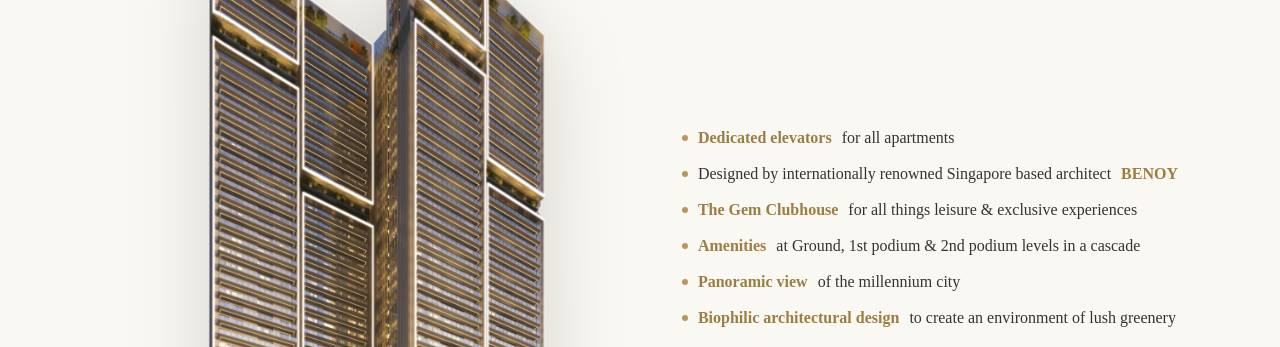
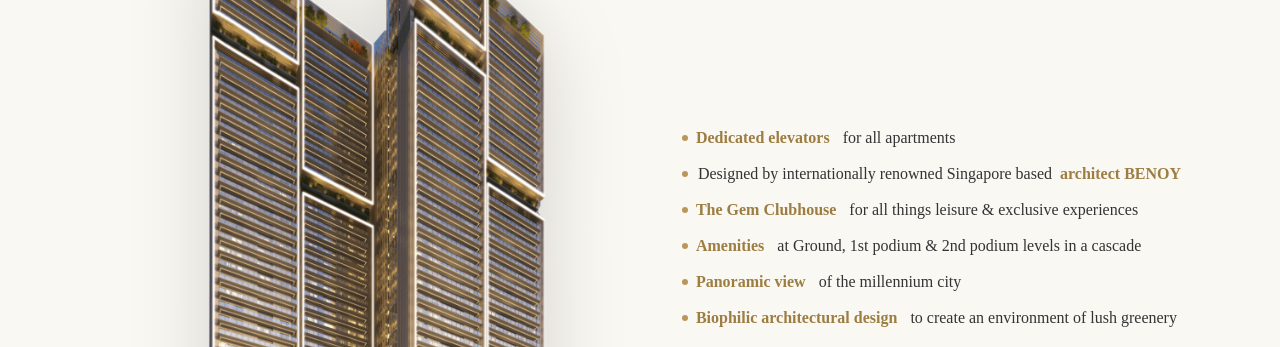
Before and after one commit to vibhu2208/twin-tower, a plain HTML site: page index.html in a window 1280 px wide. Shown: the part 1320-1667 px from the top of the page. Drawn offline with Linux system fonts and the light colour scheme; a web font is replaced by a local one.

Commit message:
fully fixed the about section.

```diff
--- a/index.html
+++ b/index.html
@@ -98,7 +98,7 @@
       <div class="feature-content">
         <ul class="feature-points">
           <li><span class="hl">Dedicated elevators</span> for all apartments</li>
-          <li>Designed by internationally renowned Singapore based architect <span class="hl">BENOY</span></li>
+          <li>Designed by internationally renowned Singapore based <span class="hl">architect BENOY</span></li>
           <li><span class="hl">The Gem Clubhouse</span> for all things leisure &amp; exclusive experiences</li>
           <li><span class="hl">Amenities</span> at Ground, 1st podium &amp; 2nd podium levels in a cascade</li>
           <li><span class="hl">Panoramic view</span> of the millennium city</li>
--- a/style.css
+++ b/style.css
@@ -291,7 +291,15 @@ a { color: inherit; text-decoration: none; }
   margin-top: 9px;
   flex: 0 0 6px;
 }
-.feature-points .hl { color: var(--gold-600); font-weight: 700; }
+.feature-points .hl {
+  color: var(--gold-600);
+  font-weight: 700;
+  white-space: nowrap; /* keep key phrase together */
+  display: inline-block;
+  margin-right: 3px;
+  margin-left: -2px; /* consistent gap before following text */
+}
+.feature-points li { word-break: normal; }
 .feature-cta {
   background: var(--gold);
   color: #fff;
```
